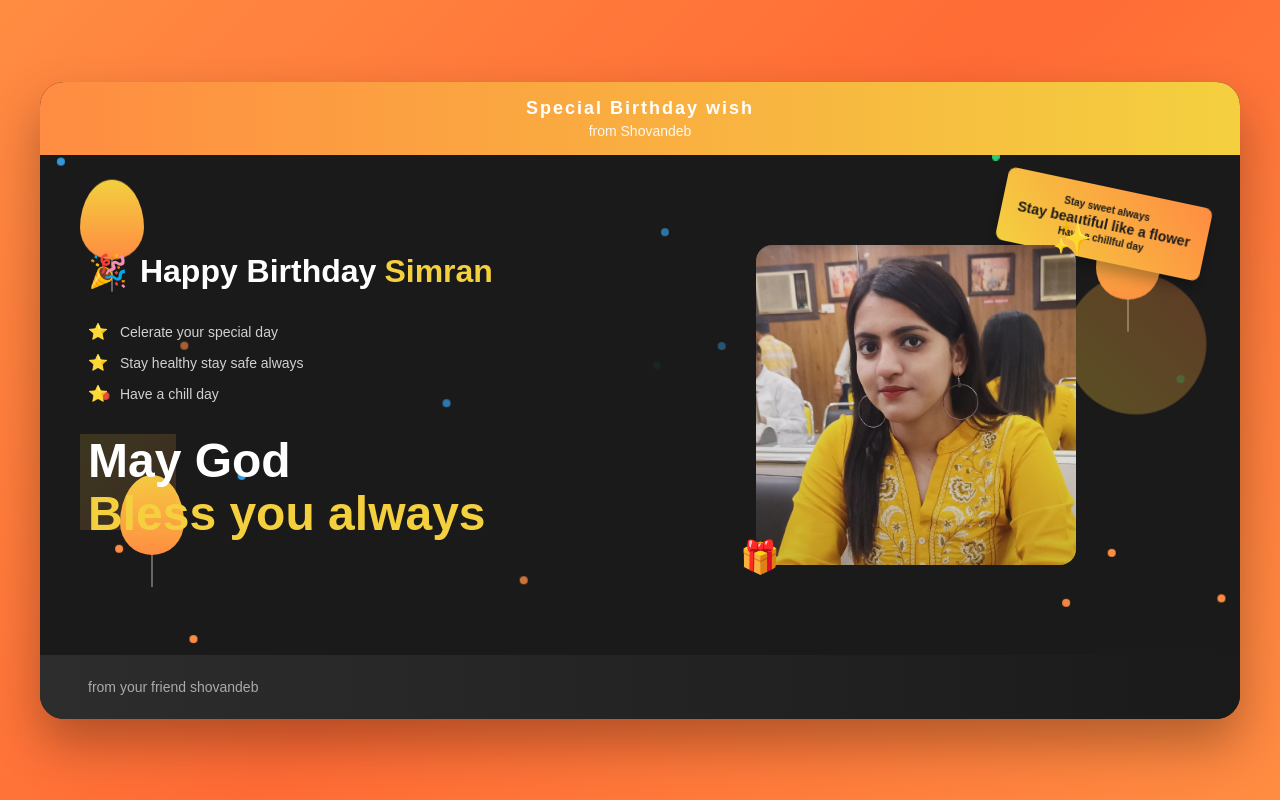
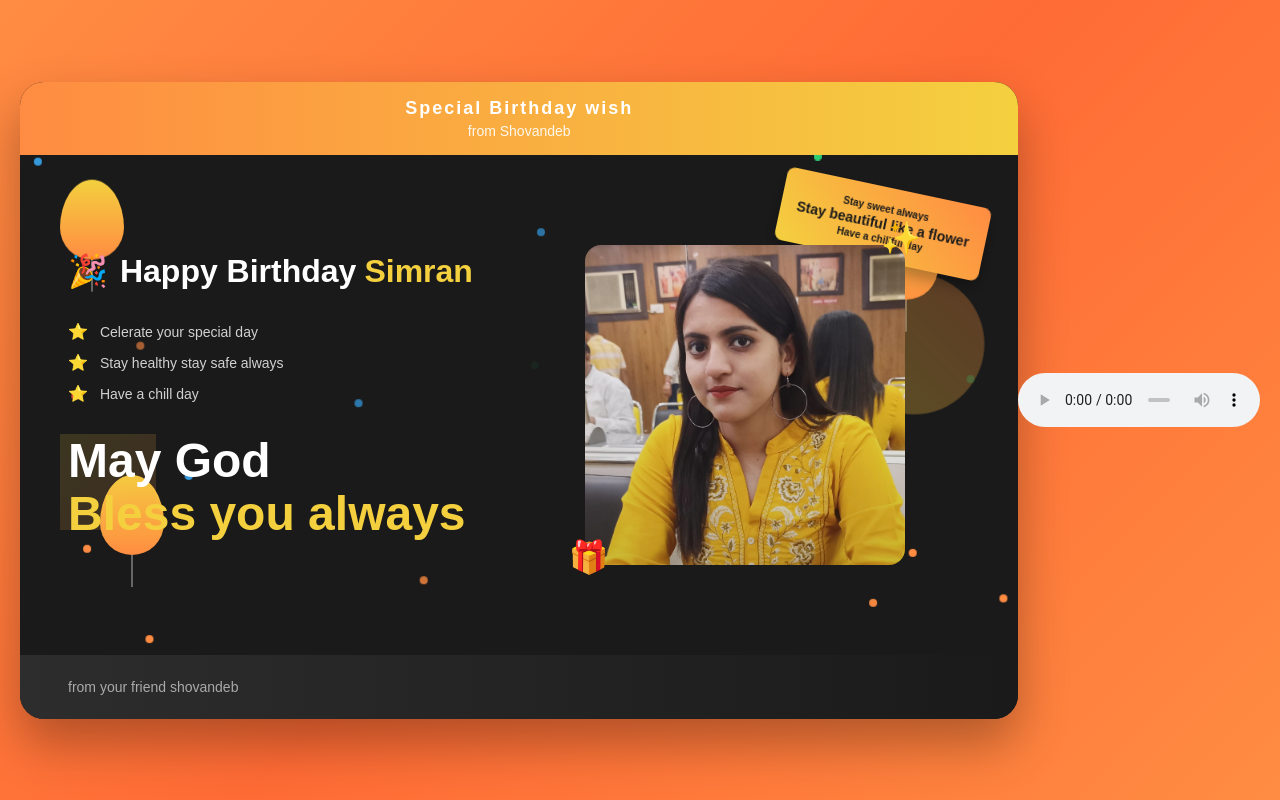
Before and after one commit to shovandebchakraborty/Special, a website built with Vite: page index.html in a window 1280 px wide. Built offline with nearby package versions, Linux system fonts and the light colour scheme.

Commit message:
Update index.html

```diff
--- a/index.html
+++ b/index.html
@@ -106,6 +106,8 @@
         </div>
     </div>
 
+<!--Background audio-->
+    <audio src="audio/birthday.m4a" controls autoplay loop class="audio"></audio>
     <script src="script.js"></script>
 </body>
 </html>
```
